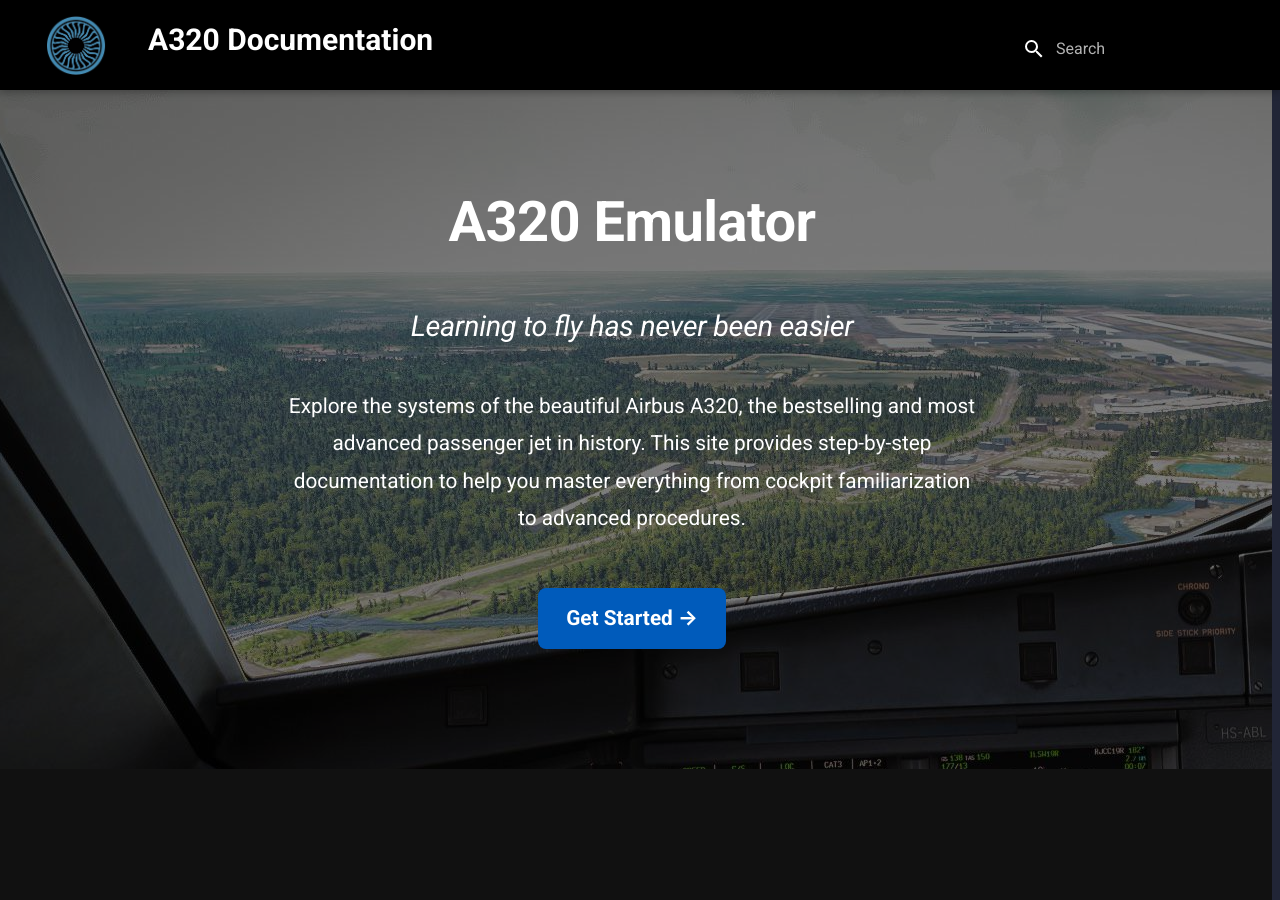
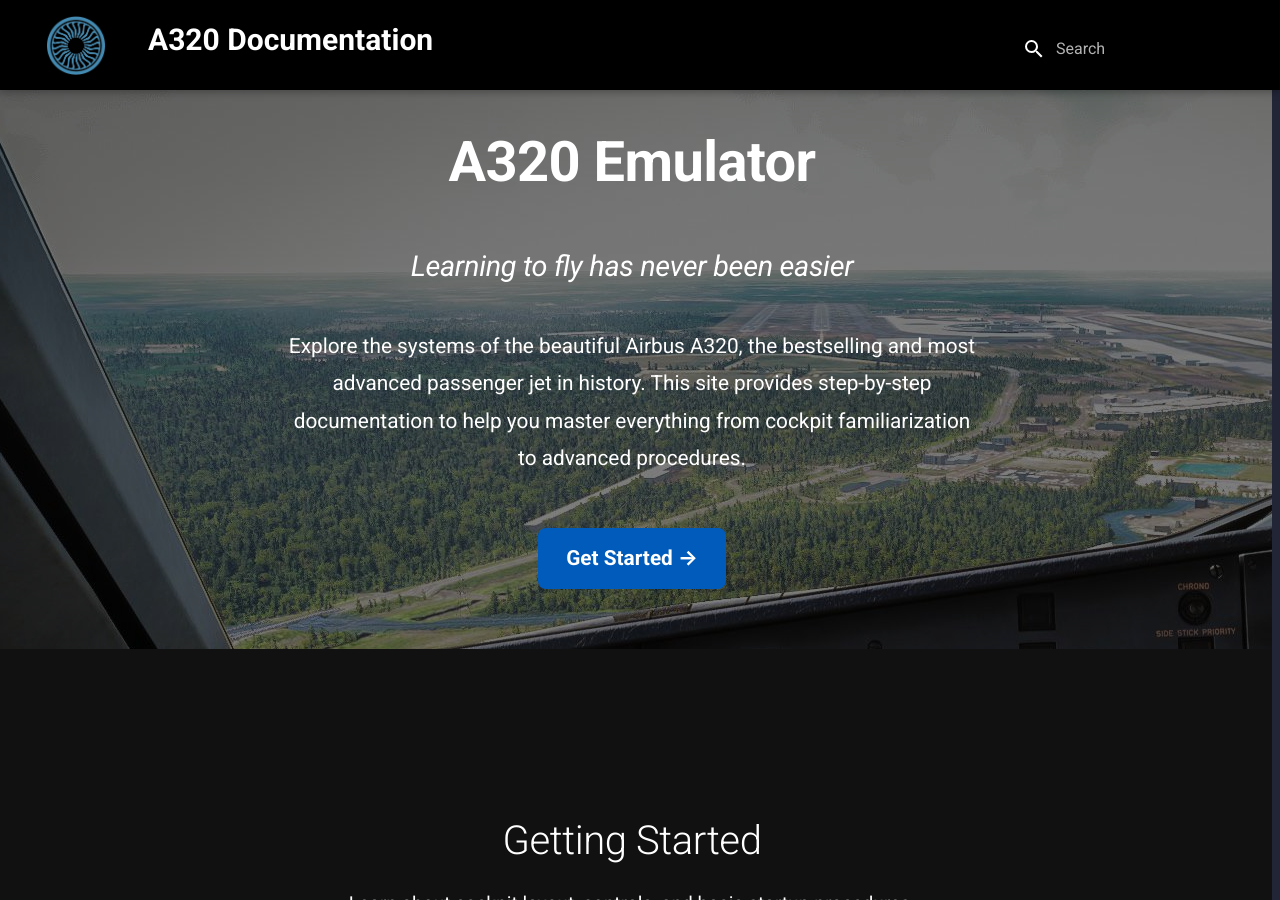
Before and after one commit to danhuaflx-56/A320-emulator, an MkDocs documentation site: the page built from docs/index.md, in a window 1280 px wide and 900 px high. Built offline with MkDocs 1.6.1 and Material for MkDocs 9.7.7, drawn with Linux system fonts in a browser that asks for light colours.

Commit message:
Update index.md

```diff
--- a/docs/index.md
+++ b/docs/index.md
@@ -3,7 +3,7 @@
   toc: true
 ---
 <!-- Hero Section (Full Width) -->
-<div style="width:100vw; position:relative; left:50%; margin-left:-50vw; background-image: url('assets/banner.jpg'); background-position: center; background-repeat: no-repeat; background-size: cover; background: linear-gradient(rgba(0,0,0,0.5), rgba(0,0,0,0.5)), url('assets/banner.jpg'); background-color:#004080; color:white; text-align:center; padding:120px 20px;">
+<div style="width:100vw; position:relative; left:50%; margin-left:-50vw; background-image: url('assets/banner.jpg'); background-position: center; background-repeat: no-repeat; background-size: cover; background: linear-gradient(rgba(0,0,0,0.5), rgba(0,0,0,0.5)), url('assets/banner.jpg'); background-color:#004080; color:white; text-align:center; padding:60px 20px;">
   <h1 style="font-size:3.5em; font-weight:bold; margin-bottom:15px;">A320 Emulator</h1>
   <h3 style="font-size:1.8em; font-style:italic; color:#ccc; margin-bottom:40px;">
     Learning to fly has never been easier
```
